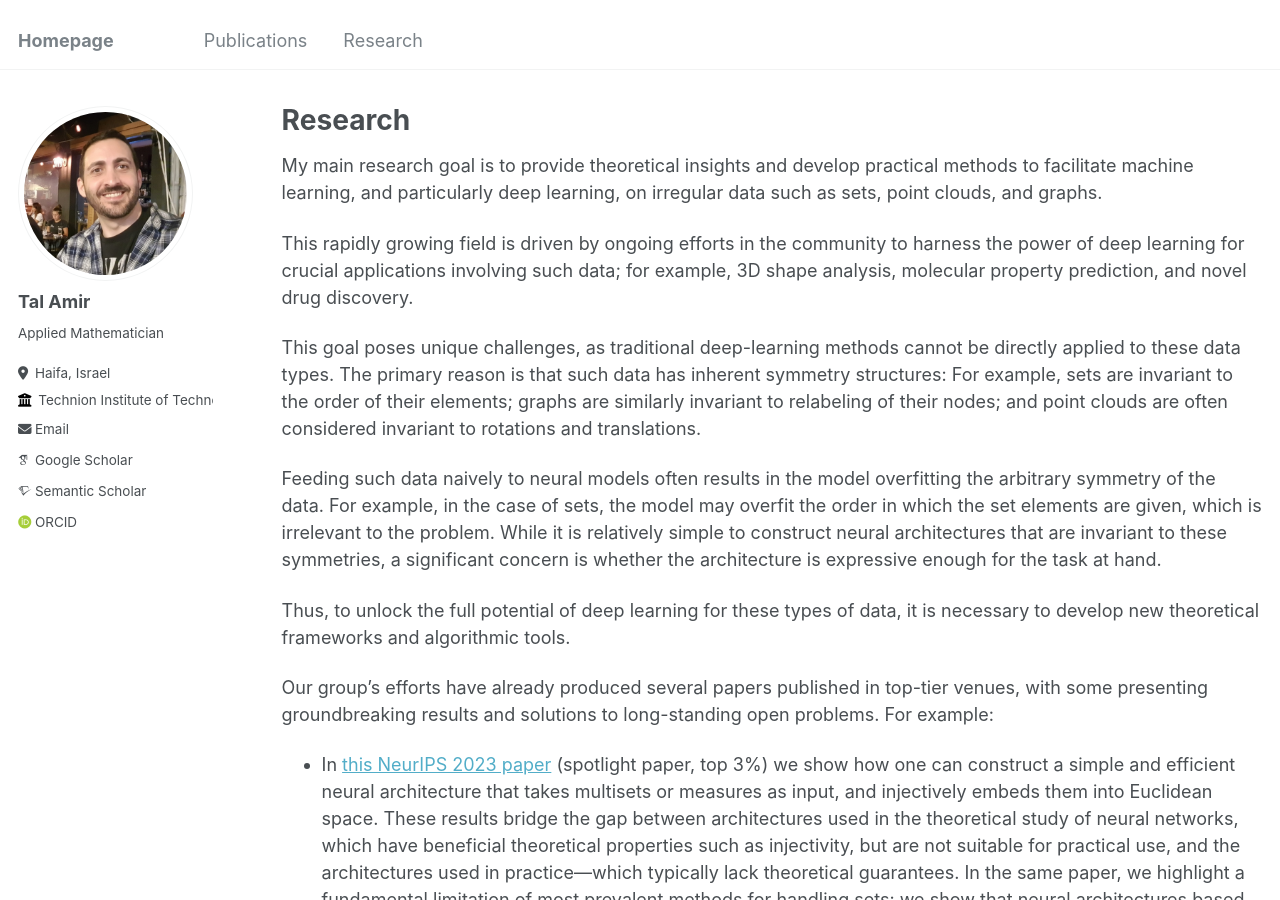
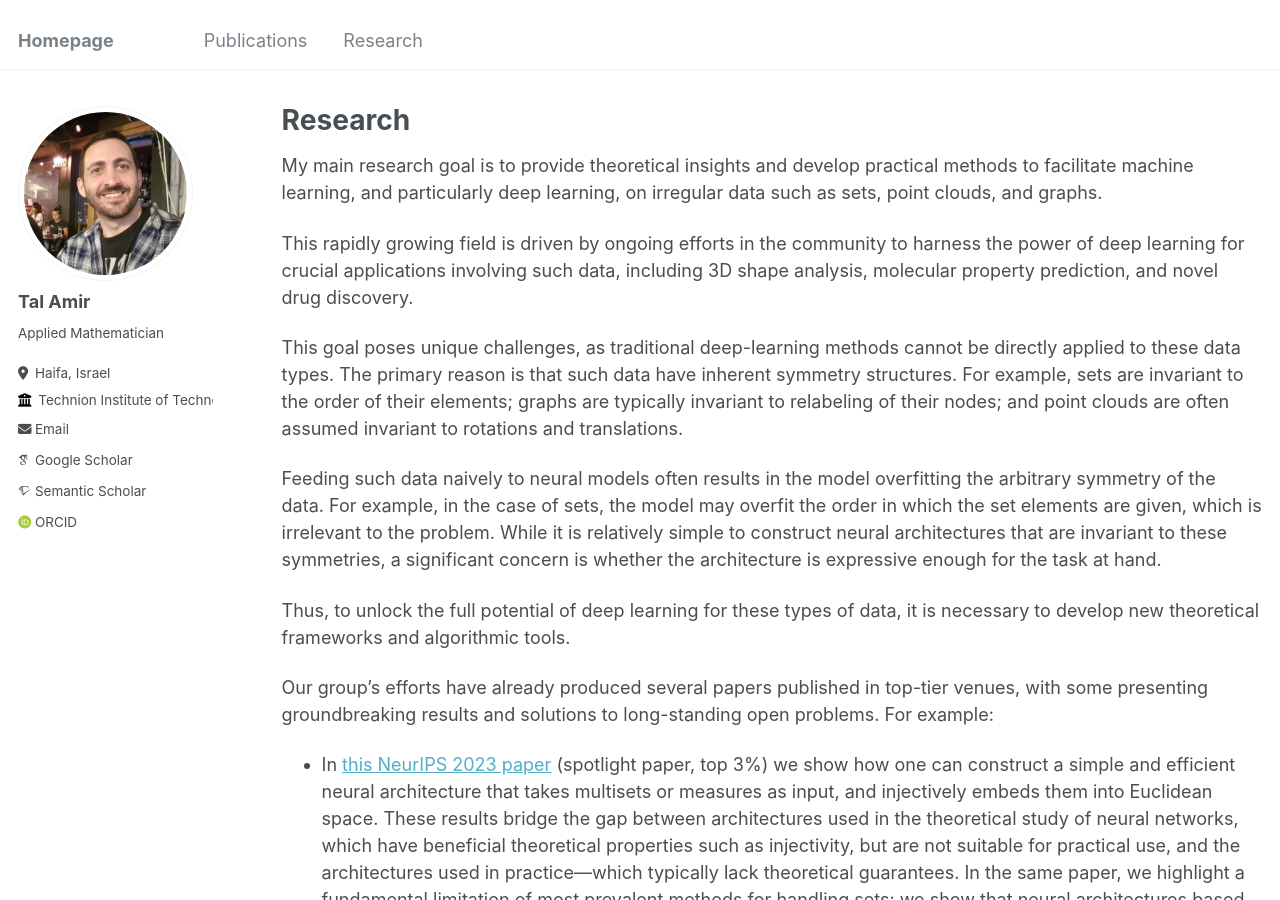
Before and after one commit to tal-amir/tal-amir.github.io, a Jekyll site: the page built from _pages/research.md, in a window 1280 px wide and 900 px high. Built offline with Jekyll 4.4.1, drawn with Linux system fonts in a browser that asks for light colours; some web fonts are replaced.

Commit message:
Update research.md

```diff
--- a/_pages/research.md
+++ b/_pages/research.md
@@ -9,9 +9,9 @@ author_profile: true
 
 My main research goal is to provide theoretical insights and develop practical methods to facilitate machine learning, and particularly deep learning, on irregular data such as sets, point clouds, and graphs.
 
-This rapidly growing field is driven by ongoing efforts in the community to harness the power of deep learning for crucial applications involving such data; for example, 3D shape analysis, molecular property prediction, and novel drug discovery.
+This rapidly growing field is driven by ongoing efforts in the community to harness the power of deep learning for crucial applications involving such data, including 3D shape analysis, molecular property prediction, and novel drug discovery.
 
-This goal poses unique challenges, as traditional deep-learning methods cannot be directly applied to these data types. The primary reason is that such data has inherent symmetry structures: For example, sets are invariant to the order of their elements; graphs are similarly invariant to relabeling of their nodes; and point clouds are often considered invariant to rotations and translations.
+This goal poses unique challenges, as traditional deep-learning methods cannot be directly applied to these data types. The primary reason is that such data have inherent symmetry structures. For example, sets are invariant to the order of their elements; graphs are typically invariant to relabeling of their nodes; and point clouds are often assumed invariant to rotations and translations.
 
 Feeding such data naively to neural models often results in the model overfitting the arbitrary symmetry of the data. For example, in the case of sets, the model may overfit the order in which the set elements are given, which is irrelevant to the problem. While it is relatively simple to construct neural architectures that are invariant to these symmetries, a significant concern is whether the architecture is expressive enough for the task at hand.
 
```
